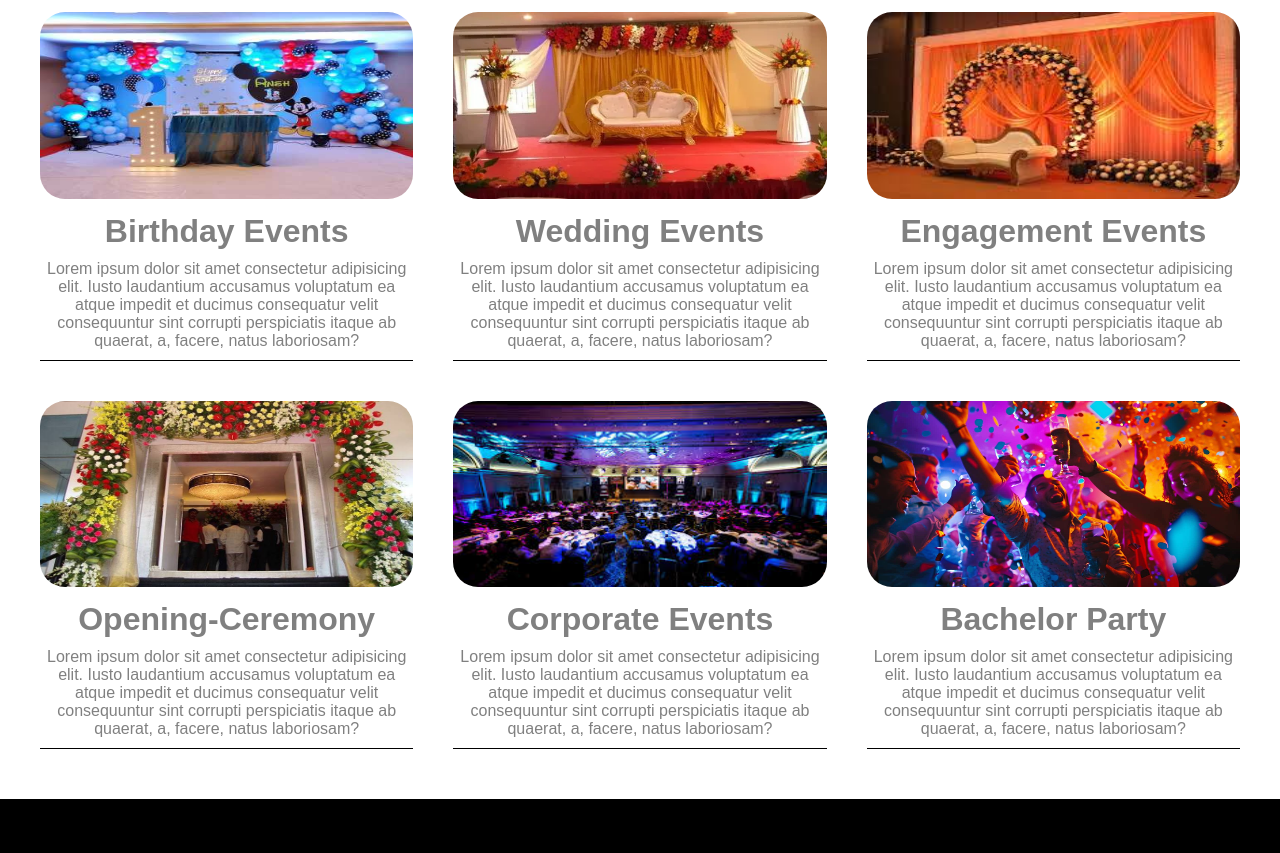
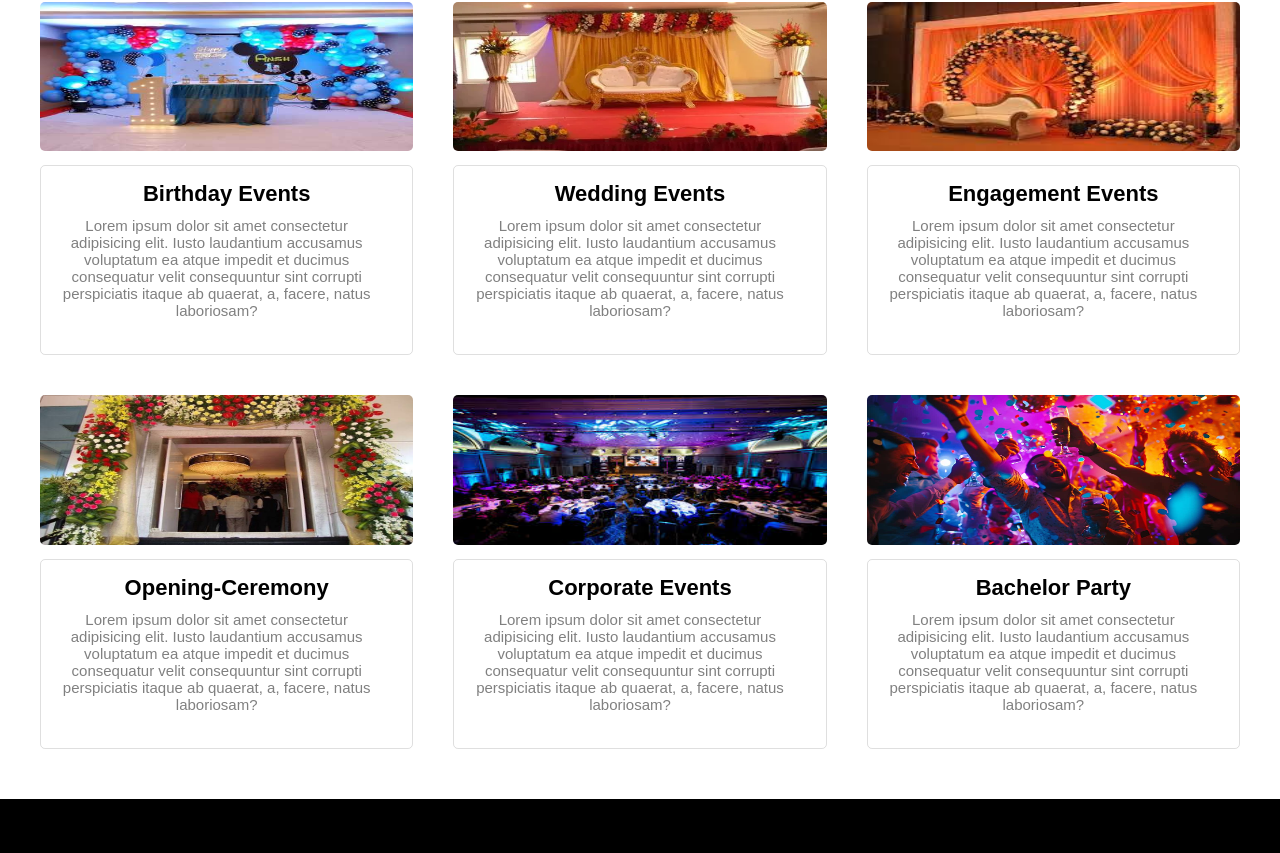
Before and after one commit to Vikkishendge/Siddhivinayak_Events, a website built with Vite: page src/navbar/services.html in a window 1280 px wide. Shown: the part 607-1460 px from the top of the page. Built offline with nearby package versions, Linux system fonts and the light colour scheme; a web font is replaced by a local one.

Commit message:
services container ui enhanced

```diff
--- a/src/navbar/services.css
+++ b/src/navbar/services.css
@@ -31,7 +31,7 @@ h2 {
 	letter-spacing: 1px;
 	font: bold;
 	font-size: 60px;
-	font-family: "PT Serif", serif;
+	/* font-family: "PT Serif", serif; */
 	font-weight: 700;
 	font-style: normal;
 }
@@ -43,27 +43,44 @@ h2 {
 }
 
 .card {
-	border-bottom: 1px solid black;
+	/* border: 1px solid rgba(128, 128, 128, 0.25); */
 	margin: 20px;
 	text-align: center;
 	color: gray;
+	border-radius: 5px;
 }
 .card:hover {
 	color: black;
-	transition: 1s;
+	transition: 1s ease-out;
 }
 
 .card img {
 	width: 100%;
-	aspect-ratio: 1/0.5;
+	aspect-ratio: 1/0.4;
 	margin-bottom: 10px;
 	/* object-fit: cover; */
-	border-radius: 25px;
+	border-radius: 5px;
 }
 
 .des {
-	margin-top: 10px;
-	margin-bottom: 10px;
+	margin: 10px 20px 20px 0px;
+	font-size: 15px;
+}
+
+.services-title-div {
+	border: 1px solid rgba(128, 128, 128, 0.25);
+	border-radius: 5px;
+	padding: 15px;
+}
+.services-title-div:hover {
+	border-color: #e8b923;
+	cursor: pointer;
+	transition: all 0.5s;
+}
+
+.title h1 {
+	font-size: 22px;
+	color: black;
 }
 
 @media (max-width: 600px) {
--- a/src/navbar/services.html
+++ b/src/navbar/services.html
@@ -74,6 +74,8 @@
 					<!-- <div class="image"> -->
 						<img src="/src/images/birthday-images/birthday-img3.jpg" alt="" />
 					<!-- </div> -->
+					<div class="services-title-div">
+
 						<div class="title">
 							<h1>Birthday Events</h1>
 						</div>
@@ -83,6 +85,7 @@
 							</p>
 						</div>
 					</div>
+				</div>
 				<div
 					class="card"
 					onclick="window.location.href='../services/wedding.html'"
@@ -90,6 +93,7 @@
 					<div class="image">
 						<img src="/src/images/wedding-images/wedding-img3.jpg" alt="" />
 					</div>
+					<div class="services-title-div">
 						<div class="title">
 							<h1>Wedding Events</h1>
 						</div>
@@ -99,6 +103,7 @@
 							</p>
 						</div>
 					</div>
+				</div>
 				<div
 					class="card"
 					onclick="window.location.href='../services/engagement.html'"
@@ -106,6 +111,7 @@
 					<div class="image">
 						<img src="/src/images/wedding-images/wedding-img8.jpg" alt="" />
 					</div>
+					<div class="services-title-div">
 						<div class="title">
 							<h1>Engagement Events</h1>
 						</div>
@@ -115,6 +121,7 @@
 							</p>
 						</div>
 					</div>
+				</div>
 				<div
 					class="card"
 					onclick="window.location.href='../services/opening-ceremony.html'"
@@ -122,6 +129,7 @@
 					<div class="image">
 						<img src="/src/images/opening-ceremony/opening-ceremony-img6.jpg" alt="" />
 					</div>
+					<div class="services-title-div">
 						<div class="title">
 							<h1>Opening-Ceremony</h1>
 						</div>
@@ -131,6 +139,7 @@
 							</p>
 						</div>
 					</div>
+				</div>
 				<div
 					class="card"
 					onclick="window.location.href='../services/corporate-event.html'"
@@ -138,6 +147,7 @@
 					<div class="image">
 						<img src="/src/images/corporate-party/corporate-party-img.jpg" alt="" />
 					</div>
+					<div class="services-title-div">
 						<div class="title">
 							<h1>Corporate Events</h1>
 						</div>
@@ -147,6 +157,7 @@
 							</p>
 						</div>
 					</div>
+				</div>
 				<div
 					class="card"
 					onclick="window.location.href='../services/bachelor-party.html'"
@@ -154,6 +165,7 @@
 					<div class="image">
 						<img src="/src/images/bachelor-party/bachlor-party-img4.jpg" alt="" />
 					</div>
+					<div class="services-title-div">
 						<div class="title">
 							<h1>Bachelor Party</h1>
 						</div>
@@ -161,6 +173,7 @@
 							<p>
 								Lorem ipsum dolor sit amet consectetur adipisicing elit. Iusto laudantium accusamus voluptatum ea atque impedit et ducimus consequatur velit consequuntur sint corrupti perspiciatis itaque ab quaerat, a, facere, natus laboriosam?
 							</p>
+						</div>
 					</div>
 				</div>
 			</div>
@@ -184,5 +197,6 @@
 		</footer>
 
 		<script src="/src/util/toggleNav.js"></script>
+
 	</body>
 </html>
```
Lines whose indentation alone changed are shown as unchanged.
